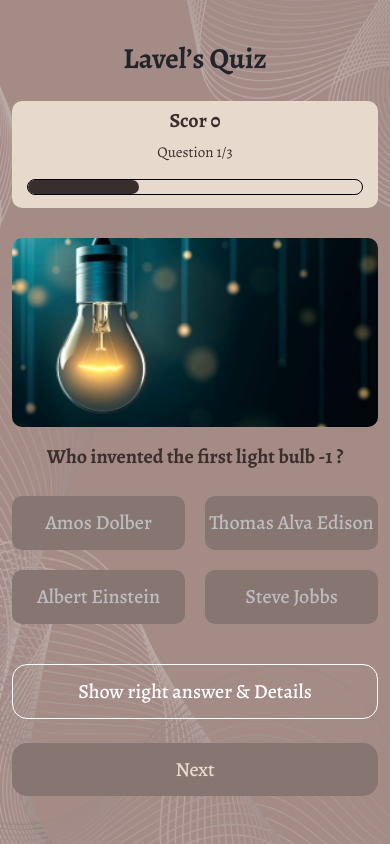
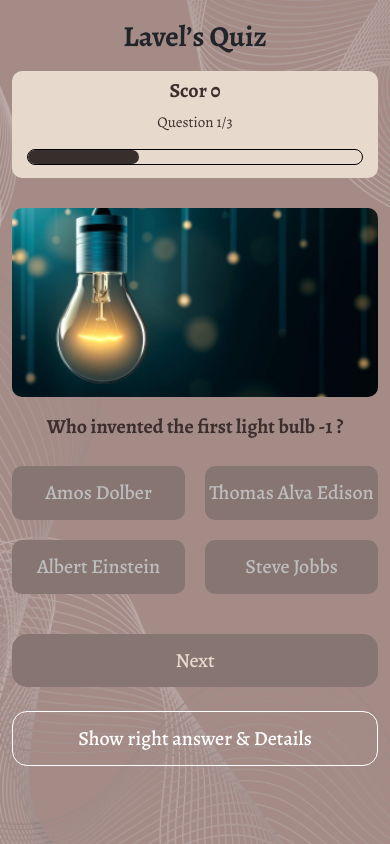
Before and after one commit to programmeranamul/react-quiz-app, a React (Create React App) app: page /quiz in a window 390 px wide. Built offline with nearby package versions, Linux system fonts and the light colour scheme.

Commit message:
some css issu solved

```diff
--- a/src/components/Quiz/Quiz.jsx
+++ b/src/components/Quiz/Quiz.jsx
@@ -1,5 +1,4 @@
 import React, { useState } from "react";
-import img from "../../images/image 6.png";
 import MyModal from "./../MyModal";
 import { IoClose } from "react-icons/io5";
 import { data } from "./../../data/data";
@@ -30,6 +29,9 @@ function Quiz({ setFinished, finished, score, setScore }) {
     setLocked("");
     let newIndex = quesIndex + 1;
     setQuesIndex(newIndex);
+    if (locked === questions[quesIndex].correct_answer) {
+      setScore(score + 1);
+    }
 
     if (newIndex >= questions.length - 1) {
       setEnd(true);
@@ -37,12 +39,12 @@ function Quiz({ setFinished, finished, score, setScore }) {
   };
 
   const checkAnswer = (answer) => {
-    if (lockedQues.includes(quesIndex)) return;
+    // if (lockedQues.includes(quesIndex)) return;
     setLocked(answer);
-    if (answer === questions[quesIndex].correct_answer) {
-      setScore(score + 1);
-    }
-    setLockedAns([...lockedQues, quesIndex]);
+    // if (answer === questions[quesIndex].correct_answer) {
+    //   setScore(score + 1);
+    // }
+    // setLockedAns([...lockedQues, quesIndex]);
   };
 
   const handelFinish = () => {
@@ -66,22 +68,15 @@ function Quiz({ setFinished, finished, score, setScore }) {
         />
       </article>
       <article className="container">
+
         <div className="mb-4">
-          <button
-            className={"outline-btn d-block w-100 br-15"}
-            onClick={() => handelCoorectAnsAndDtls()}
-          >
-            Show right answer & Details
-          </button>
-        </div>
-        <div className="pb-5">
           {end ? (
             <button
               onClick={handelFinish}
               className={`${
-                lockedQues.includes(quesIndex) ? "" : "btn_disabled"
+                locked ? "" : "btn_disabled"
               } filled-btn d-block w-100 br-15`}
-              disabled={lockedQues.includes(quesIndex) ? false : true}
+              disabled={locked ? false : true}
             >
               Finish
             </button>
@@ -89,13 +84,22 @@ function Quiz({ setFinished, finished, score, setScore }) {
             <button
               onClick={handelNext}
               className={`${
-                lockedQues.includes(quesIndex) ? "" : "btn_disabled"
+                locked ? "" : "btn_disabled"
               } filled-btn d-block w-100 br-15`}
-              disabled={lockedQues.includes(quesIndex) ? false : true}
+             disabled = {locked ? false: true}
             >
               Next
             </button>
           )}
+        </div>
+
+        <div className="pb-5">
+          <button
+            className={"outline-btn d-block w-100 br-15"}
+            onClick={() => handelCoorectAnsAndDtls()}
+          >
+            Show right answer & Details
+          </button>
         </div>
       </article>
       <MyModal showModal={showModal}>
--- a/src/components/Quiz/QuizPageHeader.jsx
+++ b/src/components/Quiz/QuizPageHeader.jsx
@@ -6,12 +6,14 @@ function QuizPageHeader({ score, quesIndex, totalQus }) {
 
   return (
     <div className="container">
-      <h1 className="title-1 text-center mb-4">Lavel’s Quiz</h1>
+      <h1 className="title-1 text-center mb-3 mb-sm-4">Lavel’s Quiz</h1>
       <div className="scoar-board bg-2">
+        <div className="">
         <h3 className="title-3 color-2 text-center">Scor {score}</h3>
         <p className="fs-15 color-2 text-center">
           Question {quesIndex + 1}/{totalQus}
         </p>
+        </div>
         <div className="my-progress-bar">
           <div className="progess-info" style={{ width: `${process}%` }}></div>
         </div>
--- a/src/styles/index.css
+++ b/src/styles/index.css
@@ -68,6 +68,7 @@ body {
 }
 .page-wrapper {
   padding-top: 42px;
+
 }
 .container {
   max-width: 600px !important;
@@ -133,3 +134,11 @@ body {
 .fw-500 {
   font-weight: 500 !important;
 }
+
+
+@media (max-width: 575.98px) {
+  .page-wrapper {
+    padding-top: 20px;
+
+  }
+ }
```
